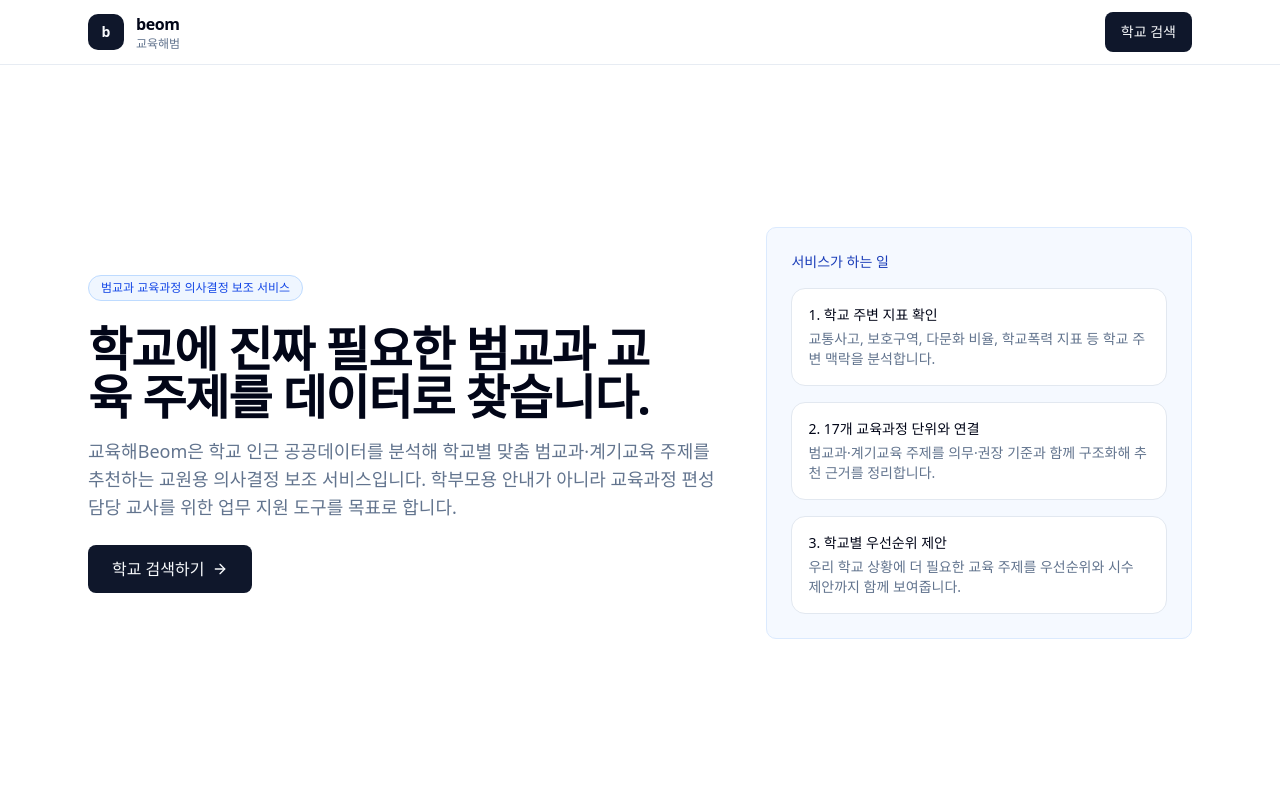
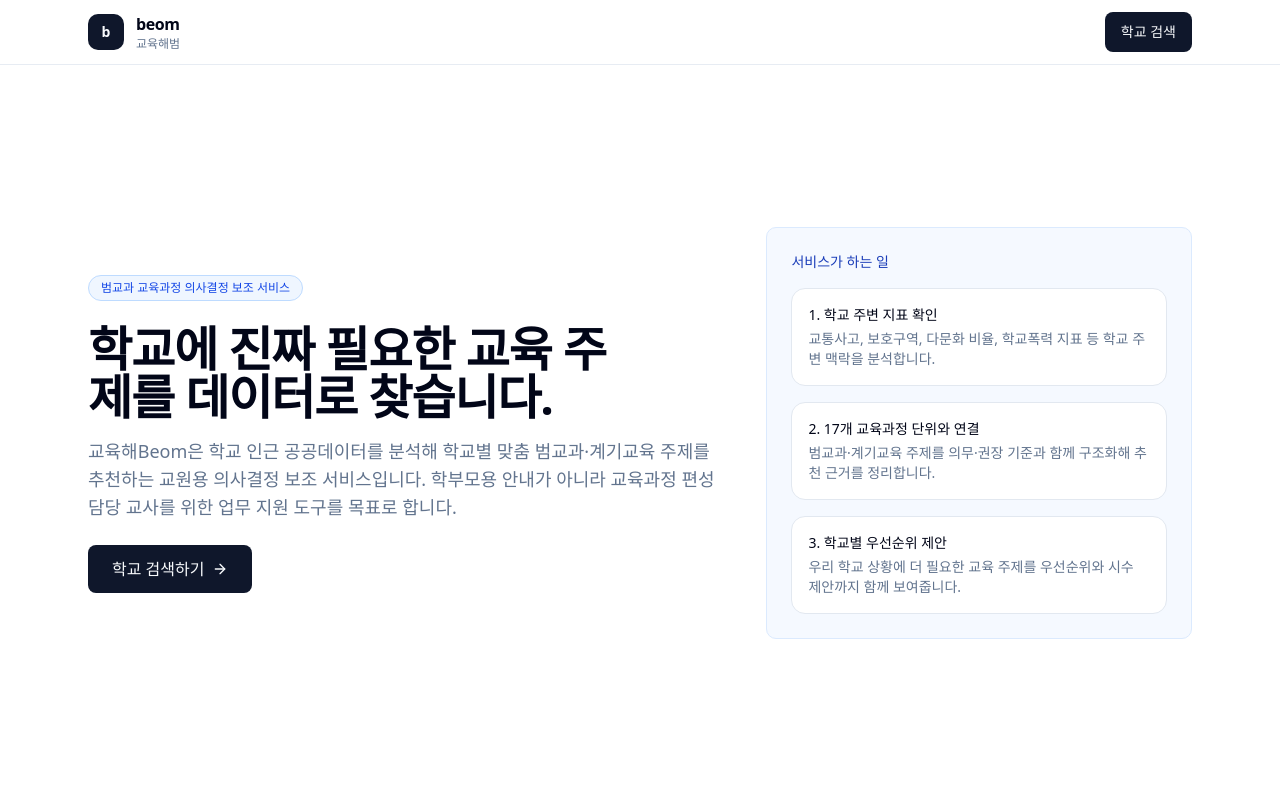
Before and after one commit to bin7335/beom, a Next.js app: page / in a window 1280 px wide. Shown: the top 800 px of the page. Built offline with nearby package versions, Linux system fonts and the light colour scheme.

Commit message:
Update page.tsx

```diff
--- a/src/app/page.tsx
+++ b/src/app/page.tsx
@@ -34,7 +34,7 @@ export default function HomePage() {
           </div>
           <div className="space-y-4">
             <h1 className="max-w-3xl text-4xl font-semibold tracking-tight text-balance sm:text-5xl">
-              학교에 진짜 필요한 범교과 교육 주제를 데이터로 찾습니다.
+              학교에 진짜 필요한 교육 주제를 데이터로 찾습니다.
             </h1>
             <p className="max-w-2xl text-base leading-7 text-muted-foreground sm:text-lg">
               교육해Beom은 학교 인근 공공데이터를 분석해 학교별 맞춤 범교과·계기교육 주제를 추천하는
```
